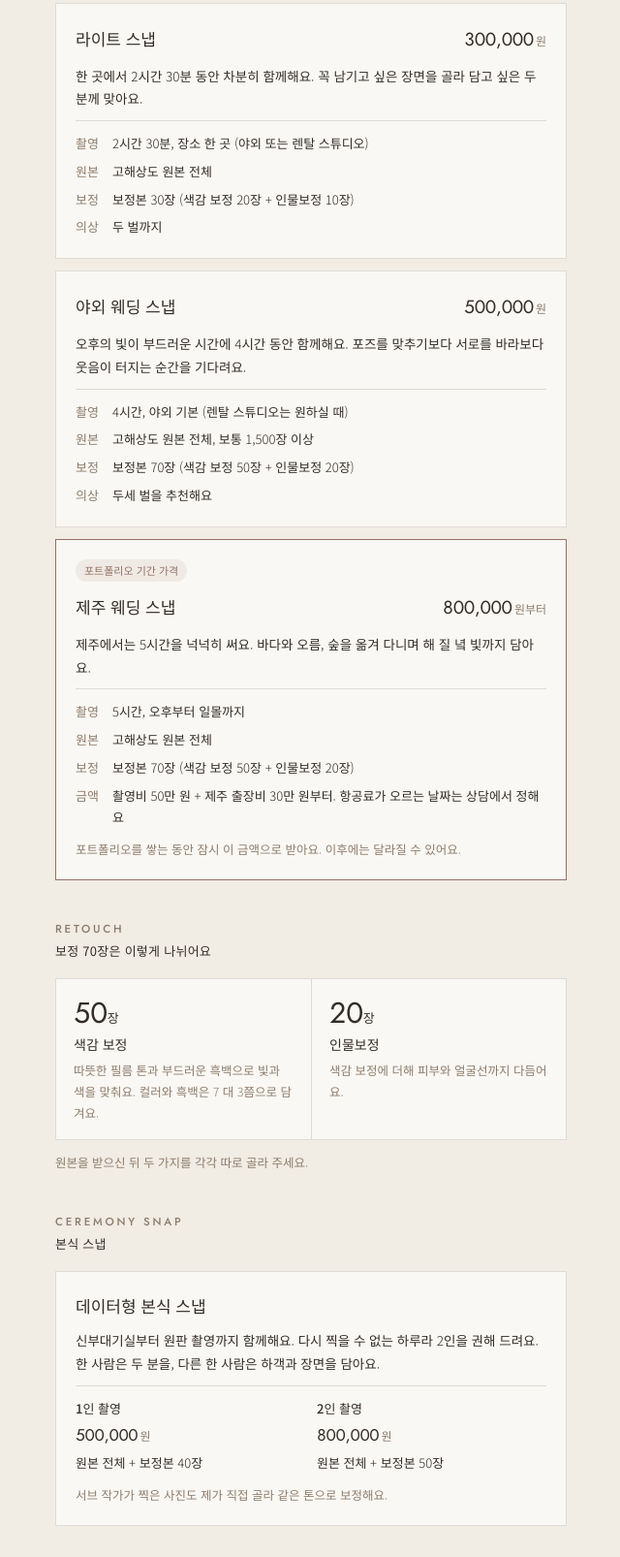
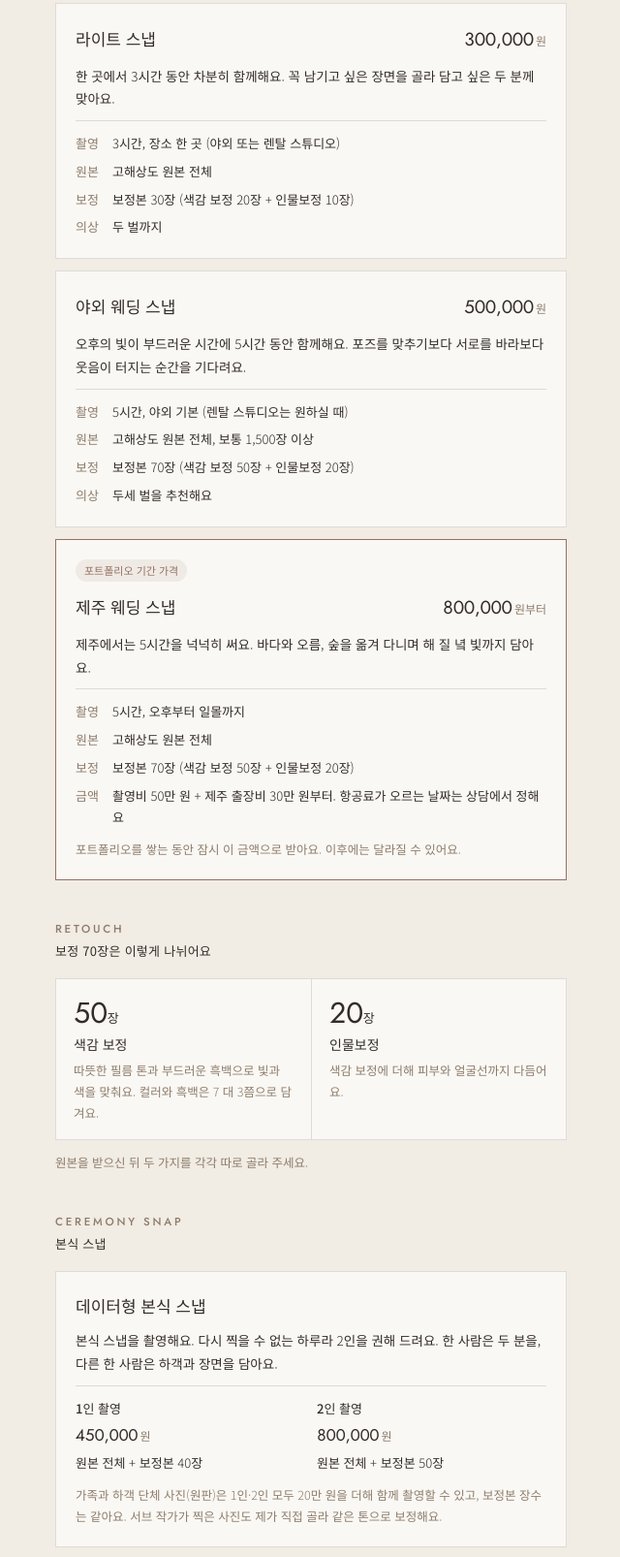
Before and after one commit to intakgoon-lab/samwolsamil-site, a plain HTML site: page index.html in a window 1280 px wide. Shown: the part 454-2060 px from the top of the page at 97% size, without its empty margins (319-959 px from the left). Drawn offline with Linux system fonts and the light colour scheme.

Commit message:
촬영 안내: 라이트 스냅 3시간·웨딩 스냅 5시간, 본식 1인 45만 원·원판 +20만 원, 즉석필름 10장
11/18·11/19 대표 결정을 공개 안내서에 반영했어요.

Co-Authored-By: Claude Opus 5.5 <noreply@anthropic.com>
Claude-Session: https://claude.ai/code/session_01GB4nH2Aweb2wm3ezTbVmQw

```diff
--- a/index.html
+++ b/index.html
@@ -130,9 +130,9 @@ section[id]{scroll-margin-top:24px}
     <h2>Wedding Snap<small>웨딩 스냅</small></h2>
     <div class="sheet prod">
       <div class="top"><h3>라이트 스냅</h3><span class="price">300,000<em>원</em></span></div>
-      <p class="lead">한 곳에서 2시간 30분 동안 차분히 함께해요. 꼭 남기고 싶은 장면을 골라 담고 싶은 두 분께 맞아요.</p>
+      <p class="lead">한 곳에서 3시간 동안 차분히 함께해요. 꼭 남기고 싶은 장면을 골라 담고 싶은 두 분께 맞아요.</p>
       <dl class="facts">
-        <dt>촬영</dt><dd>2시간 30분, 장소 한 곳 (야외 또는 렌탈 스튜디오)</dd>
+        <dt>촬영</dt><dd>3시간, 장소 한 곳 (야외 또는 렌탈 스튜디오)</dd>
         <dt>원본</dt><dd>고해상도 원본 전체</dd>
         <dt>보정</dt><dd>보정본 30장 (색감 보정 20장 + 인물보정 10장)</dd>
         <dt>의상</dt><dd>두 벌까지</dd>
@@ -140,9 +140,9 @@ section[id]{scroll-margin-top:24px}
     </div>
     <div class="sheet prod">
       <div class="top"><h3>야외 웨딩 스냅</h3><span class="price">500,000<em>원</em></span></div>
-      <p class="lead">오후의 빛이 부드러운 시간에 4시간 동안 함께해요. 포즈를 맞추기보다 서로를 바라보다 웃음이 터지는 순간을 기다려요.</p>
+      <p class="lead">오후의 빛이 부드러운 시간에 5시간 동안 함께해요. 포즈를 맞추기보다 서로를 바라보다 웃음이 터지는 순간을 기다려요.</p>
       <dl class="facts">
-        <dt>촬영</dt><dd>4시간, 야외 기본 (렌탈 스튜디오는 원하실 때)</dd>
+        <dt>촬영</dt><dd>5시간, 야외 기본 (렌탈 스튜디오는 원하실 때)</dd>
         <dt>원본</dt><dd>고해상도 원본 전체, 보통 1,500장 이상</dd>
         <dt>보정</dt><dd>보정본 70장 (색감 보정 50장 + 인물보정 20장)</dd>
         <dt>의상</dt><dd>두세 벌을 추천해요</dd>
@@ -175,12 +175,12 @@ section[id]{scroll-margin-top:24px}
     <h2>Ceremony Snap<small>본식 스냅</small></h2>
     <div class="sheet prod">
       <div class="top"><h3>데이터형 본식 스냅</h3></div>
-      <p class="lead">신부대기실부터 원판 촬영까지 함께해요. 다시 찍을 수 없는 하루라 2인을 권해 드려요. 한 사람은 두 분을, 다른 한 사람은 하객과 장면을 담아요.</p>
+      <p class="lead">본식 스냅을 촬영해요. 다시 찍을 수 없는 하루라 2인을 권해 드려요. 한 사람은 두 분을, 다른 한 사람은 하객과 장면을 담아요.</p>
       <div class="split">
-        <div><b>1인 촬영</b><span class="price">500,000<em>원</em></span><span>원본 전체 + 보정본 40장</span></div>
+        <div><b>1인 촬영</b><span class="price">450,000<em>원</em></span><span>원본 전체 + 보정본 40장</span></div>
         <div><b>2인 촬영</b><span class="price">800,000<em>원</em></span><span>원본 전체 + 보정본 50장</span></div>
       </div>
-      <p class="note">서브 작가가 찍은 사진도 제가 직접 골라 같은 톤으로 보정해요.</p>
+      <p class="note">가족과 하객 단체 사진(원판)은 1인·2인 모두 20만 원을 더해 함께 촬영할 수 있고, 보정본 장수는 같아요. 서브 작가가 찍은 사진도 제가 직접 골라 같은 톤으로 보정해요.</p>
     </div>
   </section>
 
@@ -234,7 +234,7 @@ section[id]{scroll-margin-top:24px}
   <section>
     <h2>Portfolio<small>게시에 동의해 주시면</small></h2>
     <div class="sheet prod">
-      <p class="lead">웨딩 스냅에서 사진을 포트폴리오로 올려도 된다고 동의해 주시면, 촬영 날 즉석필름 20장(미니필름 10장, 와이드필름 10장)을 찍어 드리고 보정 수정을 1회 더 드려요.</p>
+      <p class="lead">라이트 스냅·웨딩 스냅에서 사진을 포트폴리오로 올려도 된다고 동의해 주시면, 촬영 날 즉석필름 10장을 찍어 드리고 보정 수정을 1회 더 드려요. 본식 스냅은 동의해 주시면 보정 수정을 1회 더 드려요.</p>
       <p class="note">동의는 선택이에요. 올리지 않았으면 하는 사진은 고르실 때 미리 알려 주세요.</p>
     </div>
   </section>
@@ -243,7 +243,7 @@ section[id]{scroll-margin-top:24px}
     <h2>FAQ<small>자주 묻는 질문</small></h2>
     <div class="sheet">
       <details><summary>색감 보정과 인물보정은 어떻게 다른가요?</summary><p>색감 보정은 필름 톤으로 빛과 색을 맞추는 보정이고, 인물보정은 거기에 피부와 얼굴선까지 다듬는 보정이에요. 두 가지를 원본에서 각각 따로 골라 주세요.</p></details>
-      <details><summary>라이트 스냅과 웨딩 스냅은 어떻게 다른가요?</summary><p>라이트 스냅은 2시간 30분 동안 한 곳에서 의상 두 벌까지 찍고, 보정본 30장(색감 보정 20장 + 인물보정 10장)을 드려요. 웨딩 스냅은 4시간 동안 의상 두세 벌로 여러 곳을 옮겨 다니며 찍고, 보정본 70장(색감 보정 50장 + 인물보정 20장)을 드려요. 두 상품 모두 고해상도 원본 전체를 드리고, 출장비와 계약 조건은 같아요.</p></details>
+      <details><summary>라이트 스냅과 웨딩 스냅은 어떻게 다른가요?</summary><p>라이트 스냅은 3시간 동안 한 곳에서 의상 두 벌까지 찍고, 보정본 30장(색감 보정 20장 + 인물보정 10장)을 드려요. 웨딩 스냅은 5시간 동안 의상 두세 벌로 여러 곳을 옮겨 다니며 찍고, 보정본 70장(색감 보정 50장 + 인물보정 20장)을 드려요. 두 상품 모두 고해상도 원본 전체를 드리고, 출장비와 계약 조건은 같아요.</p></details>
       <details><summary>원본은 모두 받을 수 있나요?</summary><p>네. 촬영한 고해상도 원본을 모두 드려요. 웨딩 스냅은 보통 1,500장 이상이에요.</p></details>
       <details><summary>스튜디오에서도 찍을 수 있나요?</summary><p>네. 기본은 야외 촬영이고, 원하시면 자연광이 좋은 렌탈 스튜디오 리스트를 드려요. 대관료는 촬영비와 별도로 들어가요. 문의 주시면 진행 방법을 차근차근 안내해 드릴게요.</p></details>
       <details><summary>인화나 앨범도 되나요?</summary><p>지금은 사진 파일만 드려요. 받으신 사진은 인화와 청첩장, 모바일 청첩장에 자유롭게 쓰셔도 돼요.</p></details>
```
